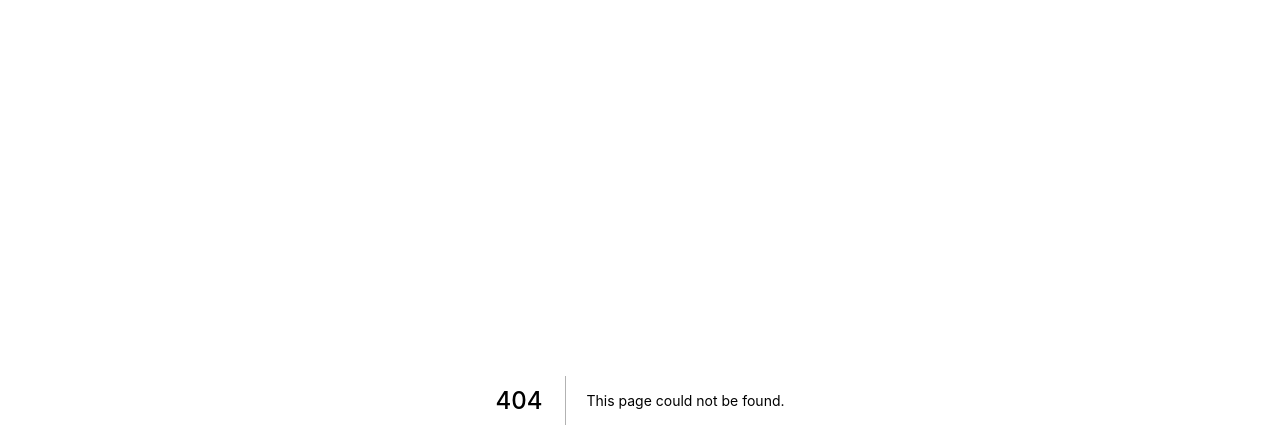
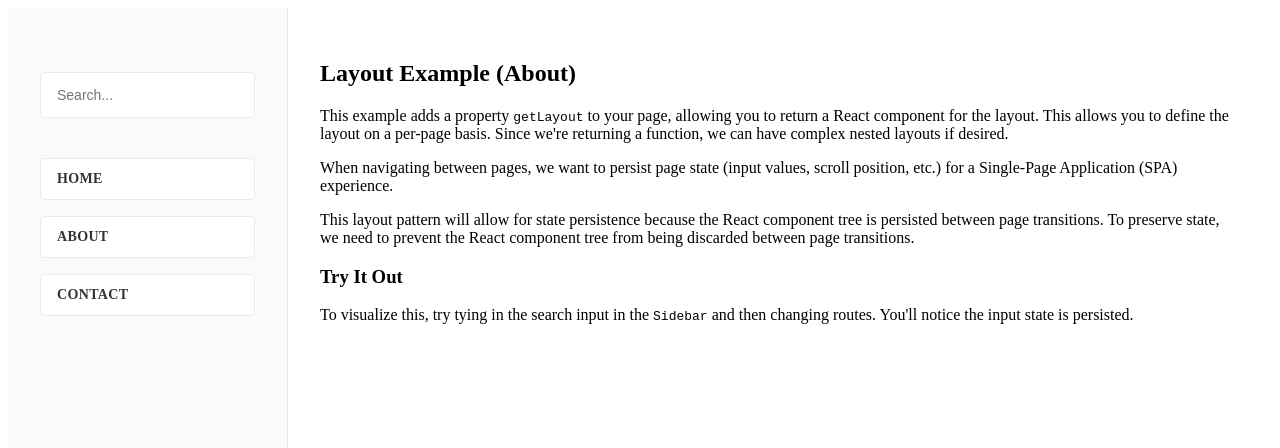
Before and after one commit to Bassem-Belkhir/nextjs-fullstack-app-playaround, a Next.js app: page /about in a window 1280 px wide. Before the commit this address had no page. Shown: the top 448 px of the page. Built offline with nearby package versions, Linux system fonts and the light colour scheme.

Commit message:
build: added rule in eslint to ignore unused vars

```diff
--- /dev/null
+++ b/components/layouts/primary/PrimaryLayout.module.css
@@ -0,0 +1,9 @@
+.main {
+  display: flex;
+  height: calc(100vh - 64px);
+  background-color: white;
+}
+
+.main > section {
+  padding: 32px;
+}
--- /dev/null
+++ b/components/layouts/primary/PrimaryLayout.tsx
@@ -0,0 +1,17 @@
+import Head from 'next/head';
+import Styles from './PrimaryLayout.module.css';
+
+export interface IPrimaryLayout extends React.ComponentPropsWithoutRef<'div'> {}
+
+const PrimaryLayout: React.FC<IPrimaryLayout> = ({ children }) => {
+  return (
+    <>
+      <Head>
+        <title>NextJs Fullstack App Template</title>
+      </Head>
+      <main className={Styles.main}>{children}</main>
+    </>
+  );
+};
+
+export default PrimaryLayout;
--- /dev/null
+++ b/components/layouts/sidebar/SidebarLayout.module.css
@@ -0,0 +1,39 @@
+.nav {
+  height: 100%;
+  display: flex;
+  flex-direction: column;
+  width: 250px;
+  background-color: #fafafa;
+  padding: 32px;
+  border-right: 1px solid #eaeaea;
+}
+
+.nav > a {
+  margin: 8px 0;
+  text-decoration: none;
+  background: white;
+  border-radius: 4px;
+  font-size: 14px;
+  padding: 12px 16px;
+  text-transform: uppercase;
+  font-weight: 600;
+  letter-spacing: 0.025em;
+  color: #333;
+  border: 1px solid #eaeaea;
+  transition: all 0.125s ease;
+}
+
+.nav > a:hover {
+  background-color: #eaeaea;
+}
+
+.input {
+  margin: 32px 0;
+  text-decoration: none;
+  background: white;
+  border-radius: 4px;
+  border: 1px solid #eaeaea;
+  font-size: 14px;
+  padding: 8px 16px;
+  height: 28px;
+}
--- /dev/null
+++ b/components/layouts/sidebar/SidebarLayout.tsx
@@ -0,0 +1,23 @@
+import Link from 'next/link';
+import styles from './SidebarLayout.module.css';
+
+export interface ISidebarLayout {}
+
+const SidebarLayout: React.FC<ISidebarLayout> = () => {
+  return (
+    <nav className={styles.nav}>
+      <input className={styles.input} placeholder="Search..." />
+      <Link href="/">
+        <a>Home</a>
+      </Link>
+      <Link href="/about">
+        <a>About</a>
+      </Link>
+      <Link href="/contact">
+        <a>Contact</a>
+      </Link>
+    </nav>
+  );
+};
+
+export default SidebarLayout;
--- a/next.config.js
+++ b/next.config.js
@@ -2,6 +2,9 @@
 const nextConfig = {
   reactStrictMode: true,
   swcMinify: true,
+  images: {
+    domains: ['i.pravatar.cc'],
+  },
 };
 
 module.exports = nextConfig;
--- a/pages/_app.tsx
+++ b/pages/_app.tsx
@@ -1,9 +1,15 @@
-import '../styles/globals.css';
+import type { AppProps } from 'next/app';
+import { NextPageWithLayout } from './page';
 
-import type { AppProps } from 'next/app';
+interface AppPropsWithLayout extends AppProps {
+  Component: NextPageWithLayout;
+}
 
-function MyApp({ Component, pageProps }: AppProps) {
-  return <Component {...pageProps} />;
+function MyApp({ Component, pageProps }: AppPropsWithLayout) {
+  // Use the layout defined at the page level, if available
+  const getLayout = Component.getLayout || ((page) => page);
+
+  return getLayout(<Component {...pageProps} />);
 }
 
 export default MyApp;
--- /dev/null
+++ b/pages/about.tsx
@@ -0,0 +1,45 @@
+import PrimaryLayout from '../components/layouts/primary/PrimaryLayout';
+import SidebarLayout from '../components/layouts/sidebar/SidebarLayout';
+import { NextPageWithLayout } from './page';
+
+const About: NextPageWithLayout = () => {
+  return (
+    <section>
+      <h2>Layout Example (About)</h2>
+      <p>
+        This example adds a property <code>getLayout</code> to your page,
+        allowing you to return a React component for the layout. This allows you
+        to define the layout on a per-page basis. Since we&apos;re returning a
+        function, we can have complex nested layouts if desired.
+      </p>
+      <p>
+        When navigating between pages, we want to persist page state (input
+        values, scroll position, etc.) for a Single-Page Application (SPA)
+        experience.
+      </p>
+      <p>
+        This layout pattern will allow for state persistence because the React
+        component tree is persisted between page transitions. To preserve state,
+        we need to prevent the React component tree from being discarded between
+        page transitions.
+      </p>
+      <h3>Try It Out</h3>
+      <p>
+        To visualize this, try tying in the search input in the{' '}
+        <code>Sidebar</code> and then changing routes. You&apos;ll notice the
+        input state is persisted.
+      </p>
+    </section>
+  );
+};
+
+export default About;
+
+About.getLayout = (page) => {
+  return (
+    <PrimaryLayout>
+      <SidebarLayout />
+      {page}
+    </PrimaryLayout>
+  );
+};
```
Also changed, not shown: components/layouts/primary/PrimaryLayout.mocks.ts (added, +9 -0 lines), components/layouts/sidebar/Sidebar.mocks.ts (added, +7 -0 lines), pages/index.tsx (+21 -65 lines), pages/page.d.ts (added, +7 -0 lines), .eslintrc.json, 2 other files (tests, documents, lock files or other folders).
